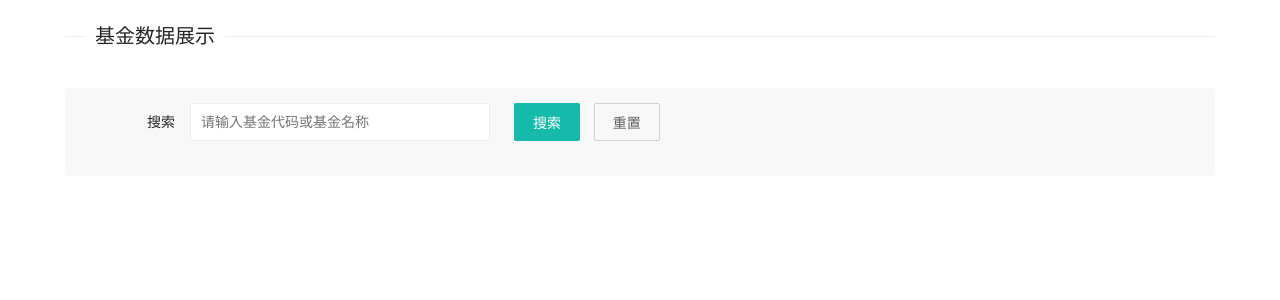
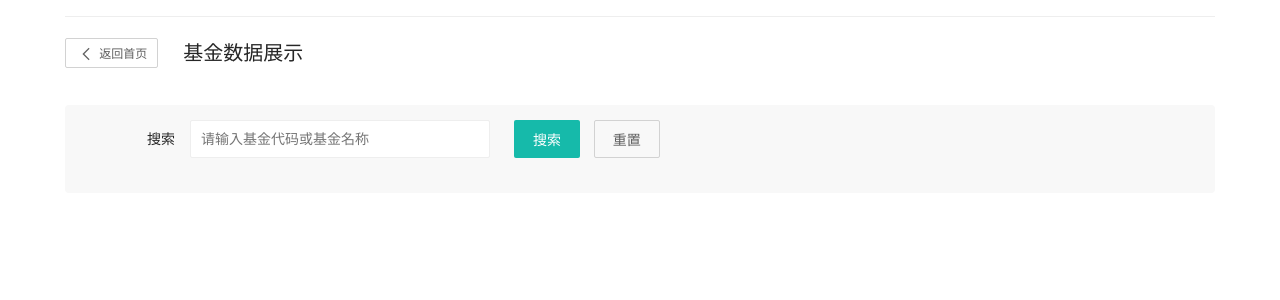
Before and after one commit to qingyunian220/funds, a Flask app: page /fund in a window 1280 px wide. Shown: the top 300 px of the page. Run offline with Flask 3, Linux system fonts and the light colour scheme; data that the repository does not hold is empty.

Commit message:
添加密令和返回

```diff
--- a/templates/fund.html
+++ b/templates/fund.html
@@ -79,14 +79,28 @@
             background-color: #f8f8f8;
             border-radius: 4px;
         }
+        /* 标题区域样式 */
+        .title-container {
+            display: flex;
+            align-items: center;
+            margin-top: 20px;
+        }
+        .title-container legend {
+            margin-left: 15px;
+        }
     </style>
 </head>
 <body>
 <div class="layui-container">
     <div class="layui-row">
         <div class="layui-col-md12">
-            <fieldset class="layui-elem-field layui-field-title" style="margin-top: 20px;">
-                <legend>基金数据展示</legend>
+            <fieldset class="layui-elem-field layui-field-title">
+                <div class="title-container">
+                    <a href="/" class="layui-btn layui-btn-primary layui-btn-sm">
+                        <i class="layui-icon layui-icon-left"></i> 返回首页
+                    </a>
+                    <legend>基金数据展示</legend>
+                </div>
             </fieldset>
         </div>
     </div>
@@ -117,27 +131,6 @@
         <!-- 基金卡片将通过JavaScript动态生成 -->
     </div>
 </div>
-
-<!--<style>-->
-<!--        .layui-table {-->
-<!--            margin: 10px 0;-->
-<!--        }-->
-<!--    </style>-->
-<!--</head>-->
-<!--<body>-->
-<!--<div class="layui-container">-->
-<!--    <div class="layui-row">-->
-<!--        <div class="layui-col-md12">-->
-<!--            <fieldset class="layui-elem-field layui-field-title" style="margin-top: 20px;">-->
-<!--                <legend>基金数据展示</legend>-->
-<!--            </fieldset>-->
-<!--        </div>-->
-<!--    </div>-->
-<!--    -->
-<!--    <div class="layui-row layui-col-space15" id="fund-container">-->
-<!--        &lt;!&ndash; 基金卡片将通过JavaScript动态生成 &ndash;&gt;-->
-<!--    </div>-->
-<!--</div>-->
 
 <script src="/static/layui-v2.11.6/layui/layui.js"></script>
 <script>
```
Also changed, not shown: templates/index.html (+68 -1 lines).
